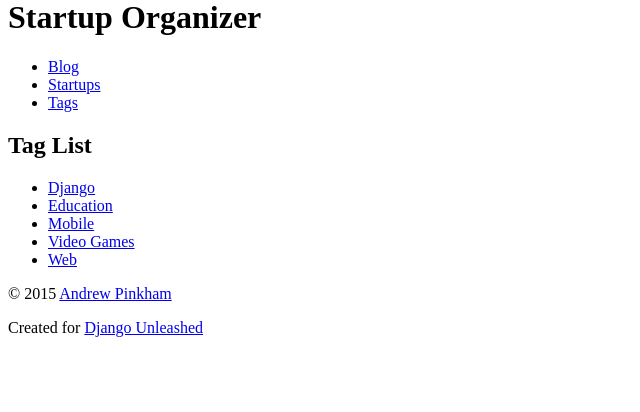
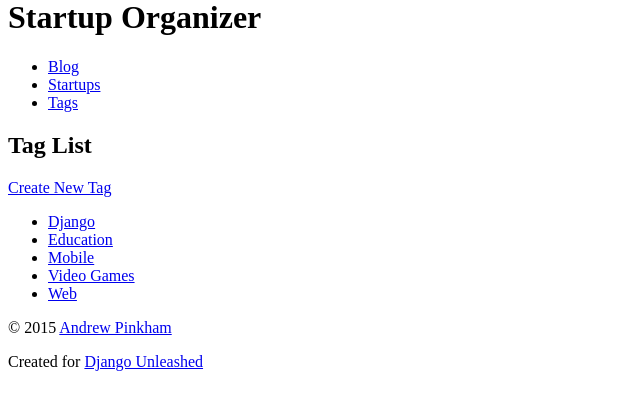
Before and after one commit to JMorris1575/djututorial, a Django app: page /tag/ in a window 1280 px wide. Shown: the part 22-434 px from the top of the page, without its empty margins (0-640 px from the left). Run offline with Django 3.2, Linux system fonts and the light colour scheme; data comes from the database, SQL or seed files in the repository.

Commit message:
After Section 9.2.2.2

```diff
--- a/organizer/templates/organizer/tag_list.html
+++ b/organizer/templates/organizer/tag_list.html
@@ -6,6 +6,10 @@
 
 {% block content %}
     <h2>Tag List</h2>
+    <div>
+        <a href="{% url 'organizer_tag_create' %}">
+            Create New Tag</a>
+    </div>
     <ul>
         {% for tag in tag_list %}
             <li>
--- a/organizer/urls.py
+++ b/organizer/urls.py
@@ -1,8 +1,8 @@
 from django.conf.urls import url
 
 from .views import(
-        startup_detail, startup_list, tag_detail,
-        tag_list)
+        startup_detail, startup_list, tag_create,
+        tag_detail, tag_list)
 
 urlpatterns = [
     url(r'^startup/$',
@@ -14,6 +14,9 @@ urlpatterns = [
     url(r'^tag/$',
         tag_list,
         name='organizer_tag_list'),
+    url(r'^tag/create/$',
+        tag_create,
+        name='organizer_tag_create'),
     url(r'tag/(?P<slug>[\w\-]+)/$',
         tag_detail,
         name='organizer_tag_detail'),
--- a/organizer/views.py
+++ b/organizer/views.py
@@ -1,6 +1,7 @@
 from django.shortcuts import (
-    get_object_or_404, render)
+    get_object_or_404, redirect, render)
 
+from .forms import TagForm
 from .models import Startup, Tag
 
 
@@ -20,6 +21,19 @@ def startup_list(request):
         {'startup_list': Startup.objects.all()})
 
 
+def tag_create(request):
+    if request.method == 'POST':
+        form = TagForm(request.POST)
+        if form.is_valid():
+            new_tag = form.save()
+            return redirect(new_tag)
+    else: # requesst.method != 'POST'
+        form = TagForm()
+    return render(
+        request,
+        'organizer/tag_form.html',
+        {'form': form})
+
 def tag_list(request):
     return render(
         request,
```
